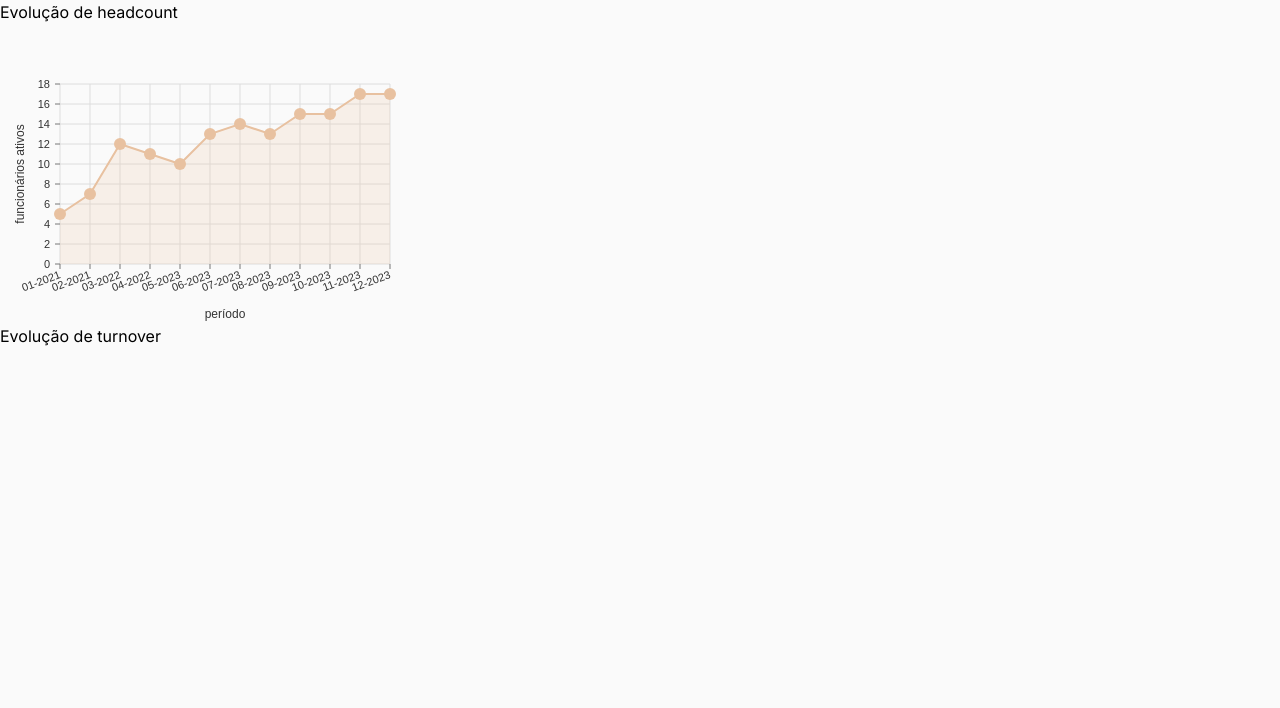
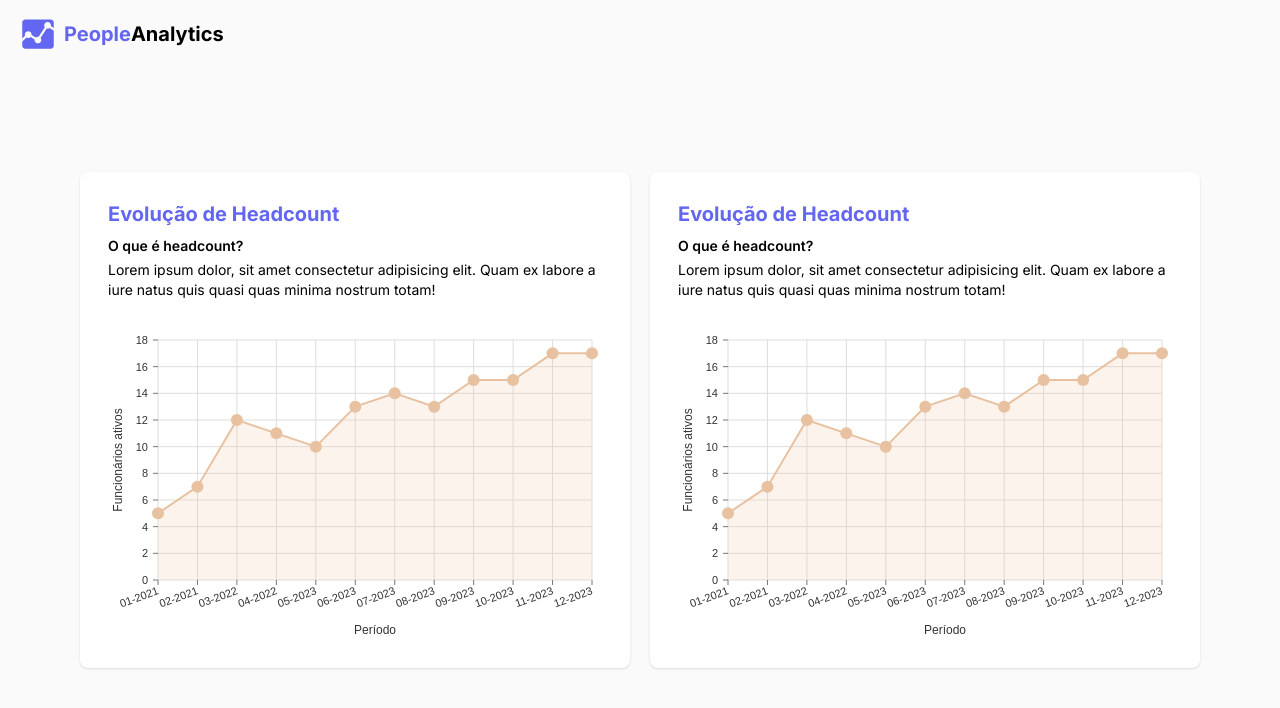
Before and after one commit to turevel/people-analytics, a React (Vite) app in the folder frontend/: page /analytics in a window 1280 px wide. Shown: the top 708 px of the page. Built offline with nearby package versions, Linux system fonts and the light colour scheme.

Commit message:
fix: change components styles

```diff
--- a/frontend/src/components/AnalyticsStats/AnalyticsStats.tsx
+++ /dev/null
@@ -1,52 +0,0 @@
-import { Line, Serie } from '@nivo/line';
-
-const data: Serie[] = [
-	{
-		id: 1,
-		label: 'Lucas',
-		color: '#1e90ff',
-		hidden: false,
-		data: [
-			{ x: '01-2021', y: 5},
-			{ x: '02-2021', y: 7},
-			{ x: '03-2022', y: 12},
-			{ x: '04-2022', y: 11},
-			{ x: '05-2023', y: 10},
-			{ x: '06-2023', y: 13},
-			{ x: '07-2023', y: 14},
-			{ x: '08-2023', y: 13},
-			{ x: '09-2023', y: 15},
-			{ x: '10-2023', y: 15},
-			{ x: '11-2023', y: 17},
-			{ x: '12-2023', y: 17},
-		],
-	},
-];
-
-function AnalyticsStats() {
-	return (
-		<div>
-			<h2>Evolução de headcount</h2>
-
-			<div>
-				<Line
-					data={data}
-					height={300}
-					width={450}
-					lineWidth={2}
-					animate={true}
-					useMesh={true}
-					margin={{ bottom: 60, left: 60, top: 60, right: 60 }}
-					pointSize={12}
-					axisLeft={{ legend: 'funcionários ativos', legendOffset: -40, legendPosition: 'middle' }}
-					axisBottom={{ legend: 'período', legendOffset: 50, legendPosition: 'middle', tickRotation: -20 }}
-					enableArea={true}
-				/>
-			</div>
-
-			<h2>Evolução de turnover</h2>
-		</div>
-	);
-}
-
-export default AnalyticsStats;
--- /dev/null
+++ b/frontend/src/components/Stats/Headcount.tsx
@@ -0,0 +1,49 @@
+import LineChart from './LineChart';
+
+const data = [
+	{
+		id: 1,
+		label: 'Lucas',
+		color: '#1e90ff',
+		hidden: false,
+		data: [
+			{ x: '01-2021', y: 5 },
+			{ x: '02-2021', y: 7 },
+			{ x: '03-2022', y: 12 },
+			{ x: '04-2022', y: 11 },
+			{ x: '05-2023', y: 10 },
+			{ x: '06-2023', y: 13 },
+			{ x: '07-2023', y: 14 },
+			{ x: '08-2023', y: 13 },
+			{ x: '09-2023', y: 15 },
+			{ x: '10-2023', y: 15 },
+			{ x: '11-2023', y: 17 },
+			{ x: '12-2023', y: 17 },
+		],
+	},
+];
+
+function Headcount() {
+	return (
+		<div className="w-full max-w-xl rounded-lg bg-white p-7 md:shadow">
+			<header className="mb-5 space-y-1 text-sm">
+				<h2 className="mb-2 text-xl font-bold text-indigo-500">
+          Evolução de Headcount
+				</h2>
+				<h4 className="font-semibold">O que é headcount?</h4>
+				<p>
+          Lorem ipsum dolor, sit amet consectetur adipisicing elit. Quam ex
+          labore a iure natus quis quasi quas minima nostrum totam!
+				</p>
+			</header>
+
+			<LineChart
+				data={data}
+				axisBottomLabel="Período"
+				axisLeftLabel="Funcionários ativos"
+			/>
+		</div>
+	);
+}
+
+export default Headcount;
--- /dev/null
+++ b/frontend/src/components/Stats/LineChart.tsx
@@ -0,0 +1,36 @@
+import { Serie, ResponsiveLine } from '@nivo/line';
+
+interface Props {
+  data: Serie[];
+  axisLeftLabel: string;
+  axisBottomLabel: string;
+}
+
+function LineChart({ axisBottomLabel, axisLeftLabel, data }: Props) {
+	return (
+		<div className="h-[320px]">
+			<ResponsiveLine
+				data={data}
+				lineWidth={2}
+				animate={true}
+				useMesh={true}
+				margin={{ bottom: 60, left: 50, top: 20, right: 10 }}
+				pointSize={12}
+				axisLeft={{
+					legend: axisLeftLabel,
+					legendOffset: -40,
+					legendPosition: 'middle',
+				}}
+				axisBottom={{
+					legend: axisBottomLabel,
+					legendOffset: 50,
+					legendPosition: 'middle',
+					tickRotation: -20,
+				}}
+				enableArea={true}
+			/>
+		</div>
+	);
+}
+
+export default LineChart;
--- /dev/null
+++ b/frontend/src/components/Stats/Turnover.tsx
@@ -0,0 +1,49 @@
+import LineChart from './LineChart';
+
+const data = [
+	{
+		id: 1,
+		label: 'Lucas',
+		color: '#1e90ff',
+		hidden: false,
+		data: [
+			{ x: '01-2021', y: 5 },
+			{ x: '02-2021', y: 7 },
+			{ x: '03-2022', y: 12 },
+			{ x: '04-2022', y: 11 },
+			{ x: '05-2023', y: 10 },
+			{ x: '06-2023', y: 13 },
+			{ x: '07-2023', y: 14 },
+			{ x: '08-2023', y: 13 },
+			{ x: '09-2023', y: 15 },
+			{ x: '10-2023', y: 15 },
+			{ x: '11-2023', y: 17 },
+			{ x: '12-2023', y: 17 },
+		],
+	},
+];
+
+function Turnover() {
+	return (
+		<div className="w-full max-w-xl rounded-lg bg-white p-7 md:shadow">
+			<header className="mb-5 space-y-1 text-sm">
+				<h2 className="mb-2 text-xl font-bold text-indigo-500">
+          Evolução de Headcount
+				</h2>
+				<h4 className="font-semibold">O que é headcount?</h4>
+				<p>
+          Lorem ipsum dolor, sit amet consectetur adipisicing elit. Quam ex
+          labore a iure natus quis quasi quas minima nostrum totam!
+				</p>
+			</header>
+
+			<LineChart
+				data={data}
+				axisBottomLabel="Período"
+				axisLeftLabel="Funcionários ativos"
+			/>
+		</div>
+	);
+}
+
+export default Turnover;
--- /dev/null
+++ b/frontend/src/components/Stats/index.tsx
@@ -0,0 +1,13 @@
+import Headcount from './Headcount';
+import Turnover from './Turnover';
+
+function Stats() {
+	return (
+		<div className="page flex flex-col items-center justify-center gap-5 bg-white pb-10 pt-20 md:bg-zinc-50 md:px-10 lg:px-20 xl:flex-row">
+			<Headcount />
+			<Turnover />
+		</div>
+	);
+}
+
+export default Stats;
--- a/frontend/src/routes/Analytics/Analytics.tsx
+++ b/frontend/src/routes/Analytics/Analytics.tsx
@@ -1,9 +1,11 @@
-import AnalyticsStats from '@/components/AnalyticsStats/AnalyticsStats';
+import Logo from '@/components/Logo';
+import Stats from '@/components/Stats';
 
 function Analytics() {
 	return (
-		<main className="bg-zinc-50 page">
-			<AnalyticsStats />
+		<main className="page bg-zinc-50">
+			<Logo />
+			<Stats />
 		</main>
 	);
 }
```
